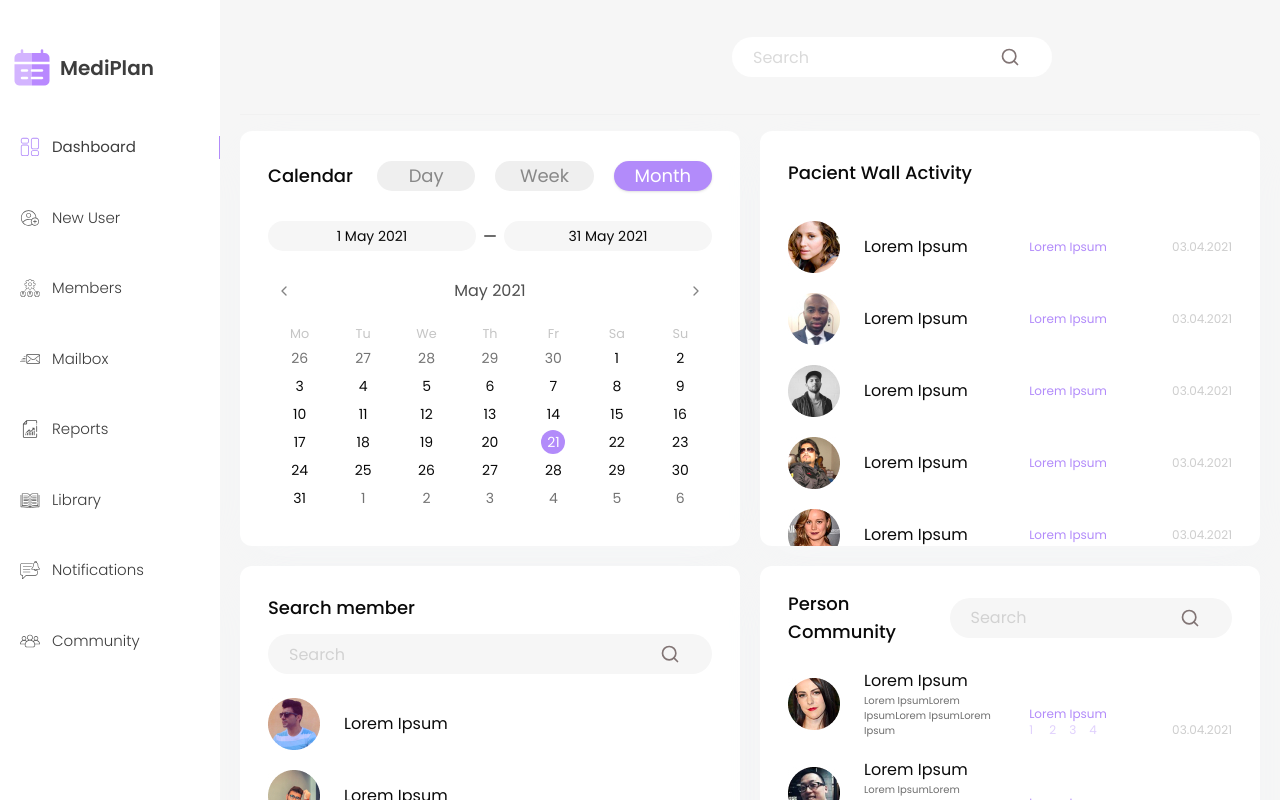
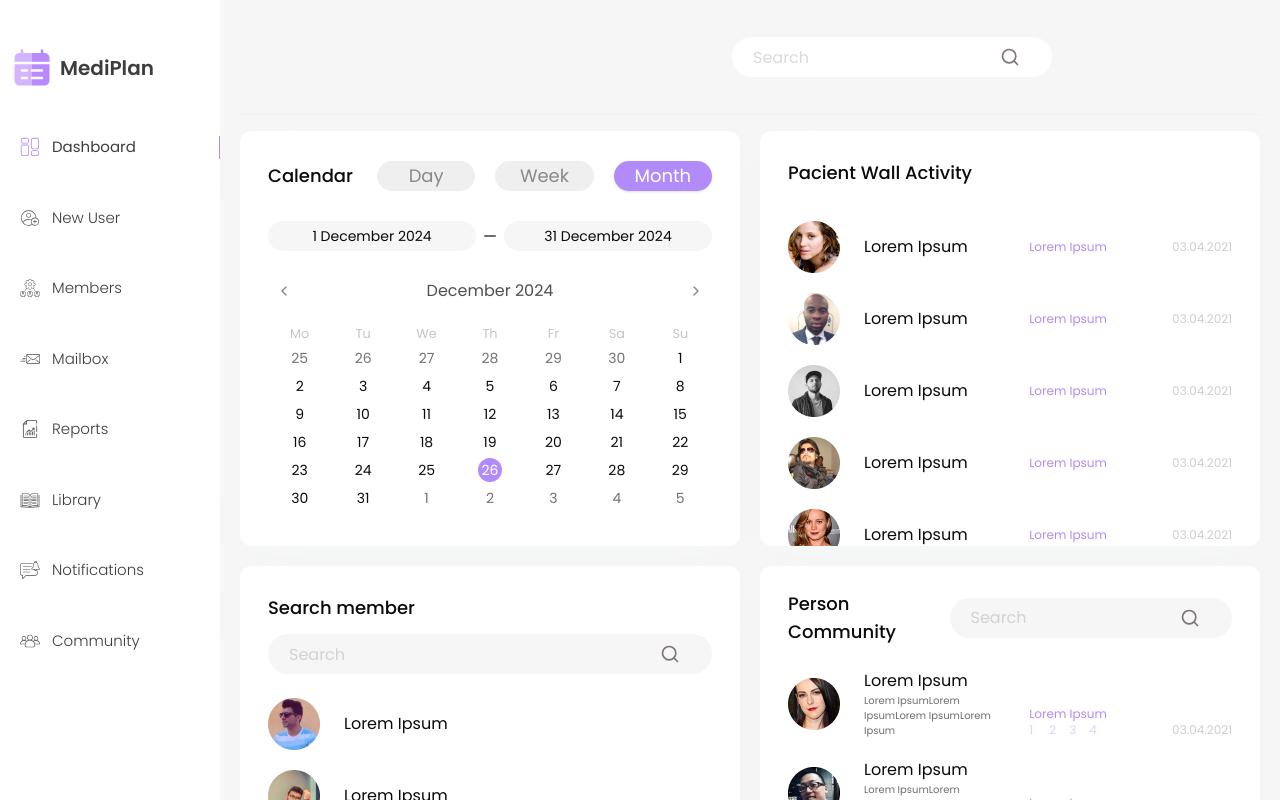
Before and after one commit to Vitalic96/mediplan, a Next.js app: page /dashboard in a window 1280 px wide. Both pictures are taken after a click on the button "Month". Shown: the top 800 px of the page. Built offline with nearby package versions, Linux system fonts and the light colour scheme.

Commit message:
changed date

```diff
--- a/app/dashboard/_components/month-tab.tsx
+++ b/app/dashboard/_components/month-tab.tsx
@@ -13,7 +13,7 @@ import { CreateMeetingDialog } from '@/components/dialogs/create-meeting-dialog'
 
 const MonthTab = () => {
   const [isCreatePopupOpen, setIsCreateMeetingPopupOpen] = useState(false)
-  const [date, setDate] = useState<Date | undefined>(new Date(2021, 4, 21))
+  const [date, setDate] = useState<Date | undefined>(new Date())
   const [month, setMonth] = useState(date)
   const [firstDay, lastDay] = useMemo(() => {
     if (month == undefined) {
```
